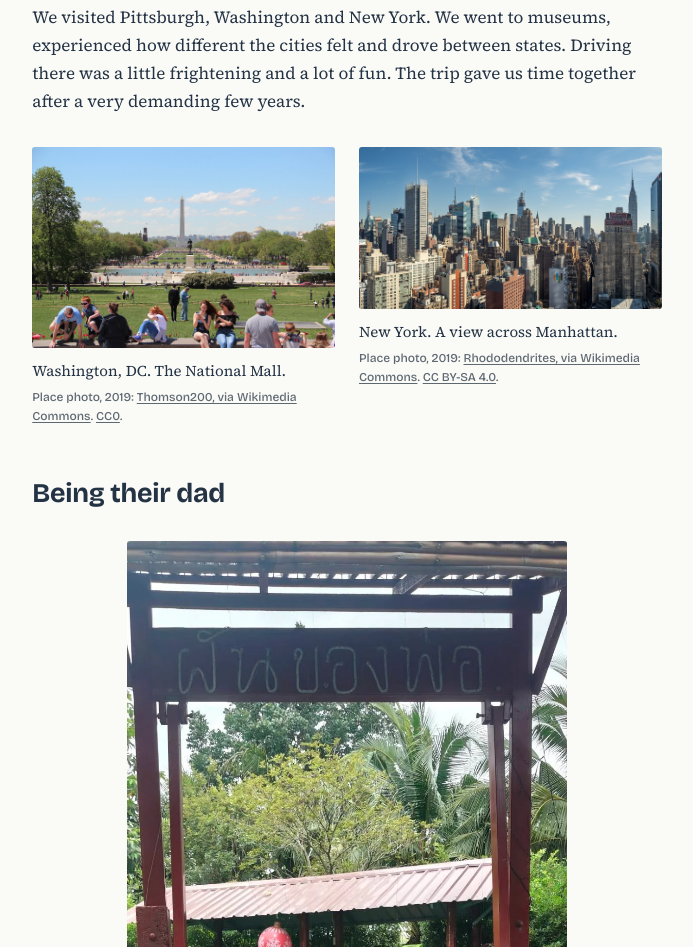
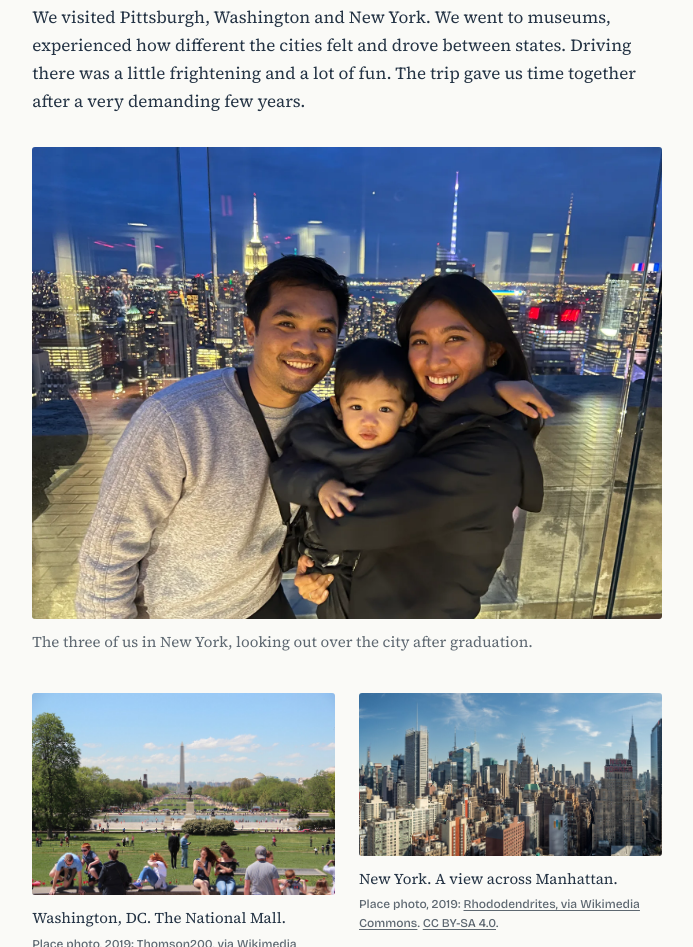
Before and after one commit to chatchawan90/about-me-website, an Astro site: page /story in a window 1280 px wide. Shown: the part 8847-9794 px from the top of the page, without its empty margins (293-986 px from the left). Built offline with nearby package versions, Linux system fonts and the light colour scheme; Astro itself is replaced by a stand-in of ours.

Commit message:
Add New York family photograph to the US travel story

```diff
--- a/src/pages/story/index.md
+++ b/src/pages/story/index.md
@@ -152,6 +152,11 @@ When graduation came, my wife and our son travelled with me to the US. I finally
 
 We visited Pittsburgh, Washington and New York. We went to museums, experienced how different the cities felt and drove between states. Driving there was a little frightening and a lot of fun. The trip gave us time together after a very demanding few years.
 
+<figure id="new-york-family" class="story-photo">
+<img src="/images/story/new-york-family.webp" alt="The three of us at a tower observation deck in New York, with the city lights behind us." width="1600" height="1200" loading="lazy" decoding="async" />
+<figcaption>The three of us in New York, looking out over the city after graduation.</figcaption>
+</figure>
+
 <div id="us-trip-photos" class="story-photo-pair" aria-label="Places from the US trip">
 <figure class="story-photo">
 <img src="/images/story/washington-national-mall.jpg" alt="The National Mall in Washington, DC, viewed from the Capitol towards the Washington Monument." width="1280" height="853" loading="lazy" decoding="async" />
```
Also changed, not shown: README.md, public/images/story/new-york-family.webp (added).
